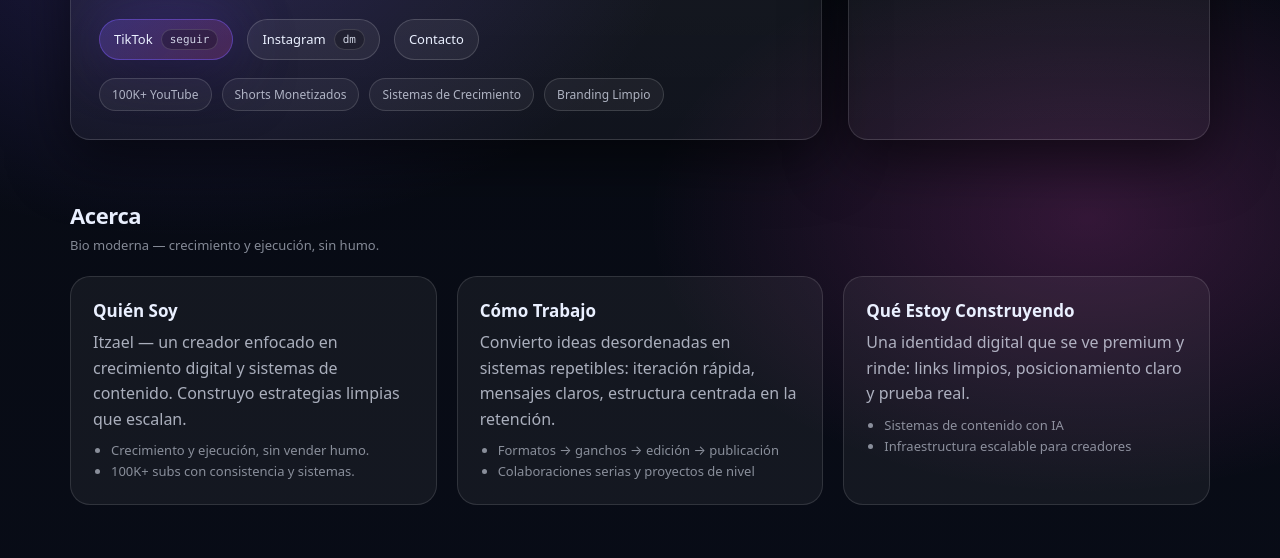
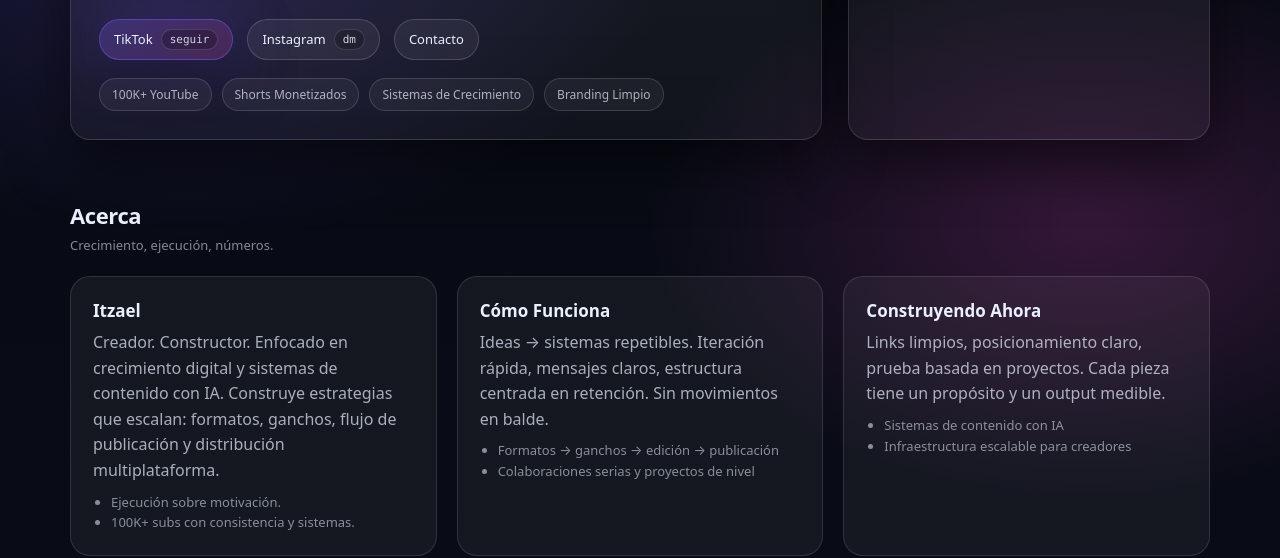
Before and after one commit to itzjk/itzael, a plain HTML site: page index.html in a window 1280 px wide. Shown: the part 404-962 px from the top of the page. Drawn offline with Linux system fonts and the light colour scheme.

Commit message:
copy: remove se ve, soy, es, identity language — action/results focused

```diff
--- a/index.html
+++ b/index.html
@@ -469,28 +469,28 @@
   <section id="about">
     <div class="sec-head">
       <h2 data-en="About" data-es="Acerca">Acerca</h2>
-      <p data-en="Modern bio — growth and execution, not hype." data-es="Bio moderna — crecimiento y ejecución, sin humo.">Bio moderna — crecimiento y ejecución, sin humo.</p>
+      <p data-en="Growth, execution, numbers." data-es="Crecimiento, ejecución, números.">Crecimiento, ejecución, números.</p>
     </div>
     <div class="cols">
       <div class="tile">
-        <h3 data-en="Who I Am" data-es="Quién Soy">Quién Soy</h3>
-        <p data-en="Itzael — a creator focused on digital growth and content systems. I build clean strategies that scale: formats, hooks, publishing flow, and brand presence." data-es="Itzael — un creador enfocado en crecimiento digital y sistemas de contenido. Construyo estrategias limpias que escalan: formatos, ganchos, flujo de publicación y presencia de marca.">Itzael — un creador enfocado en crecimiento digital y sistemas de contenido. Construyo estrategias limpias que escalan.</p>
+        <h3 data-en="Itzael" data-es="Itzael">Itzael</h3>
+        <p data-en="Creator. Builder. Focused on digital growth and AI content systems. Builds strategies that scale: formats, hooks, publishing flow, and platform distribution." data-es="Creador. Constructor. Enfocado en crecimiento digital y sistemas de contenido con IA. Construye estrategias que escalan: formatos, ganchos, flujo de publicación y distribución multiplataforma.">Creador. Constructor. Enfocado en crecimiento digital y sistemas de contenido con IA. Construye estrategias que escalan: formatos, ganchos, flujo de publicación y distribución multiplataforma.</p>
         <ul>
-          <li data-en="Growth + execution, not motivation." data-es="Crecimiento y ejecución, sin vender humo.">Crecimiento y ejecución, sin vender humo.</li>
+          <li data-en="Execution over motivation." data-es="Ejecución sobre motivación.">Ejecución sobre motivación.</li>
           <li data-en="100K+ subs through consistency & systems." data-es="100K+ subs con consistencia y sistemas.">100K+ subs con consistencia y sistemas.</li>
         </ul>
       </div>
       <div class="tile">
-        <h3 data-en="How I Work" data-es="Cómo Trabajo">Cómo Trabajo</h3>
-        <p data-en="I turn messy ideas into repeatable systems: fast iteration, clear messaging, and retention-first structure." data-es="Convierto ideas desordenadas en sistemas repetibles: iteración rápida, mensajes claros y estructura centrada en la retención.">Convierto ideas desordenadas en sistemas repetibles: iteración rápida, mensajes claros, estructura centrada en la retención.</p>
+        <h3 data-en="How It Works" data-es="Cómo Funciona">Cómo Funciona</h3>
+        <p data-en="Ideas → repeatable systems. Fast iteration, clear messaging, retention-first structure. No wasted motion." data-es="Ideas → sistemas repetibles. Iteración rápida, mensajes claros, estructura centrada en retención. Sin movimientos en balde.">Ideas → sistemas repetibles. Iteración rápida, mensajes claros, estructura centrada en retención. Sin movimientos en balde.</p>
         <ul>
           <li data-en="Formats → hooks → editing → distribution" data-es="Formatos → ganchos → edición → publicación">Formatos → ganchos → edición → publicación</li>
           <li data-en="Long-term collaborations & serious projects" data-es="Colaboraciones serias y proyectos de nivel">Colaboraciones serias y proyectos de nivel</li>
         </ul>
       </div>
       <div class="tile">
-        <h3 data-en="What I'm Building" data-es="Qué Estoy Construyendo">Qué Estoy Construyendo</h3>
-        <p data-en="A digital identity that looks premium and performs: clean links, clear positioning, and project-based proof." data-es="Una identidad digital que se ve premium y rinde: links limpios, posicionamiento claro y prueba basada en proyectos.">Una identidad digital que se ve premium y rinde: links limpios, posicionamiento claro y prueba real.</p>
+        <h3 data-en="Current Build" data-es="Construyendo Ahora">Construyendo Ahora</h3>
+        <p data-en="Clean links, clear positioning, project-based proof. Every piece has a purpose and a measurable output." data-es="Links limpios, posicionamiento claro, prueba basada en proyectos. Cada pieza tiene un propósito y un output medible.">Links limpios, posicionamiento claro, prueba basada en proyectos. Cada pieza tiene un propósito y un output medible.</p>
         <ul>
           <li data-en="AI-powered content systems" data-es="Sistemas de contenido con IA">Sistemas de contenido con IA</li>
           <li data-en="Scalable creator infrastructure" data-es="Infraestructura escalable para creadores">Infraestructura escalable para creadores</li>
@@ -522,7 +522,7 @@
       </div>
       <div class="tile">
         <h3 data-en="Brand & Web Presence" data-es="Marca y Presencia Web">Marca y Presencia Web</h3>
-        <p data-en="Clean identity that looks premium: landing pages, positioning, and structure that makes people take you seriously." data-es="Identidad limpia que se ve premium: páginas, posicionamiento y estructura que hace que la gente te tome en serio.">Identidad limpia que se ve premium: páginas, posicionamiento y estructura que hace que la gente te tome en serio.</p>
+        <p data-en="Clean identity with real positioning: landing pages built around clarity, proof, and conversion. Structure that earns attention." data-es="Identidad con posicionamiento real: páginas construidas alrededor de claridad, prueba y conversión. Estructura que gana atención.">Identidad con posicionamiento real: páginas construidas alrededor de claridad, prueba y conversión. Estructura que gana atención.</p>
         <ul>
           <li data-en="Visual consistency + clarity + proof" data-es="Consistencia + claridad + credibilidad">Consistencia + claridad + credibilidad</li>
         </ul>
@@ -621,8 +621,8 @@
   <!-- CLOSING -->
   <section>
     <div class="card" style="margin-top:20px;text-align:center;">
-      <h2 style="margin-bottom:12px;" data-en="Built for growth. Designed to last." data-es="Construido para crecer. Diseñado para durar.">Construido para crecer. Diseñado para durar.</h2>
-      <p class="sub" style="max-width:none;" data-en="This page is not a résumé — it's a live system. Updated as projects evolve, channels scale, and results compound." data-es="Esta página no es un CV — es un sistema vivo. Se actualiza mientras los proyectos evolucionan, los canales escalan y los resultados se acumulan.">Esta página no es un CV — es un sistema vivo. Se actualiza mientras los proyectos evolucionan, los canales escalan y los resultados se acumulan.</p>
+      <h2 style="margin-bottom:12px;" data-en="Built for growth. Designed to last." data-es="Construido para crecer. Construido para durar.">Construido para crecer. Construido para durar.</h2>
+      <p class="sub" style="max-width:none;" data-en="Not a résumé — a live system. Updated as projects move forward, channels scale, and results compound." data-es="No un CV — un sistema activo. Actualizado mientras los proyectos avanzan, los canales escalan y los resultados se acumulan.">No un CV — un sistema activo. Actualizado mientras los proyectos avanzan, los canales escalan y los resultados se acumulan.</p>
       <div class="cta" style="justify-content:center;margin-top:24px;">
         <a class="btn primary" href="https://www.instagram.com/nnedkz" target="_blank">Instagram <span class="pill">dm</span></a>
         <a class="btn" href="https://www.tiktok.com/@lzkszk" target="_blank">TikTok <span class="pill" data-en="follow" data-es="seguir">seguir</span></a>
```
